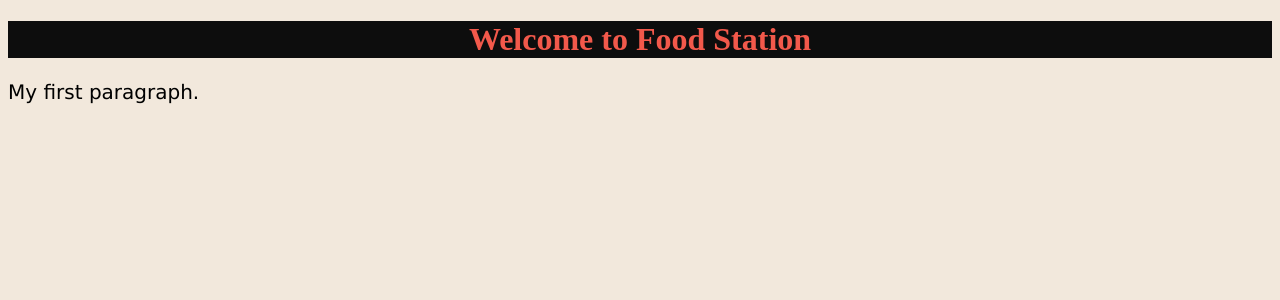
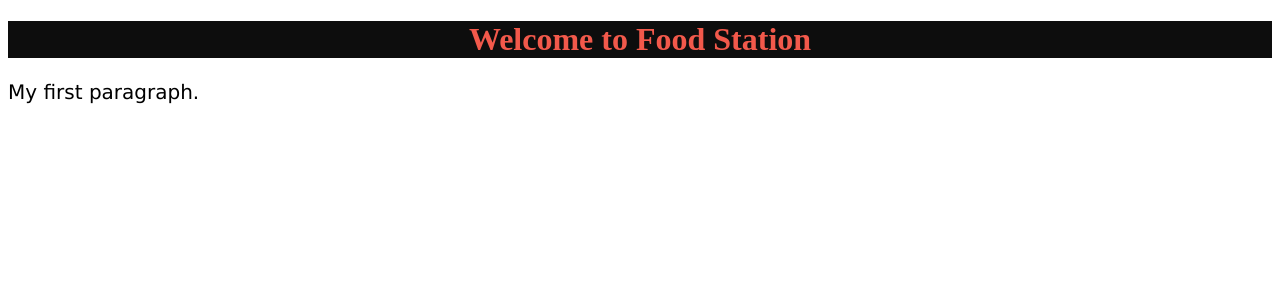
Before and after one commit to qasim5920/assignment-1-sp19-bse-004, a PHP site: page / in a window 1280 px wide. Shown: the top 300 px of the page. Run offline with PHP 8.4, Linux system fonts and the light colour scheme.

Commit message:
Update Styles.css

```diff
--- a/Styles.css
+++ b/Styles.css
@@ -1,5 +1,5 @@
 body {
-    background-color: #F2E8DC;
+    background-color: white;
   }
 
   h1 {
```
